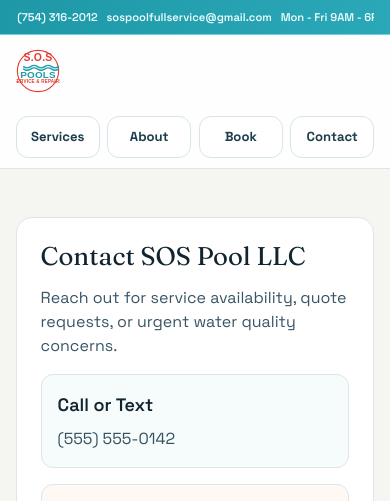
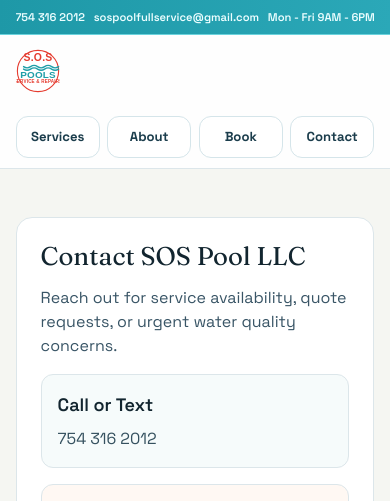
Before and after one commit to jaaytech/sospools, a Next.js app: page /contact in a window 390 px wide. Shown: the top 501 px of the page. Built offline with nearby package versions, Linux system fonts and the light colour scheme.

Commit message:
Update contact phone number across site

```diff
--- a/src/app/contact/page.tsx
+++ b/src/app/contact/page.tsx
@@ -9,7 +9,7 @@
         <div className="grid gap-4 md:grid-cols-2">
           <article className="rounded-xl border border-[#dce6ea] bg-[#f6fbfb] p-4">
             <h2 className="mb-2 text-lg font-semibold">Call or Text</h2>
-            <p className="text-[#35515f]">(555) 555-0142</p>
+            <p className="text-[#35515f]">754 316 2012</p>
           </article>
           <article className="rounded-xl border border-[#dce6ea] bg-[#fff8f3] p-4">
             <h2 className="mb-2 text-lg font-semibold">Email</h2>
--- a/src/app/layout.tsx
+++ b/src/app/layout.tsx
@@ -40,7 +40,7 @@
       <body className="min-h-full flex flex-col">
         <div className="top-strip">
           <div className="site-container top-strip-inner">
-            <p>+1 (754) 316-2012</p>
+            <p>754 316 2012</p>
             <p>sospoolfullservice@gmail.com</p>
             <p>Mon - Fri 9AM - 6PM</p>
           </div>
```
